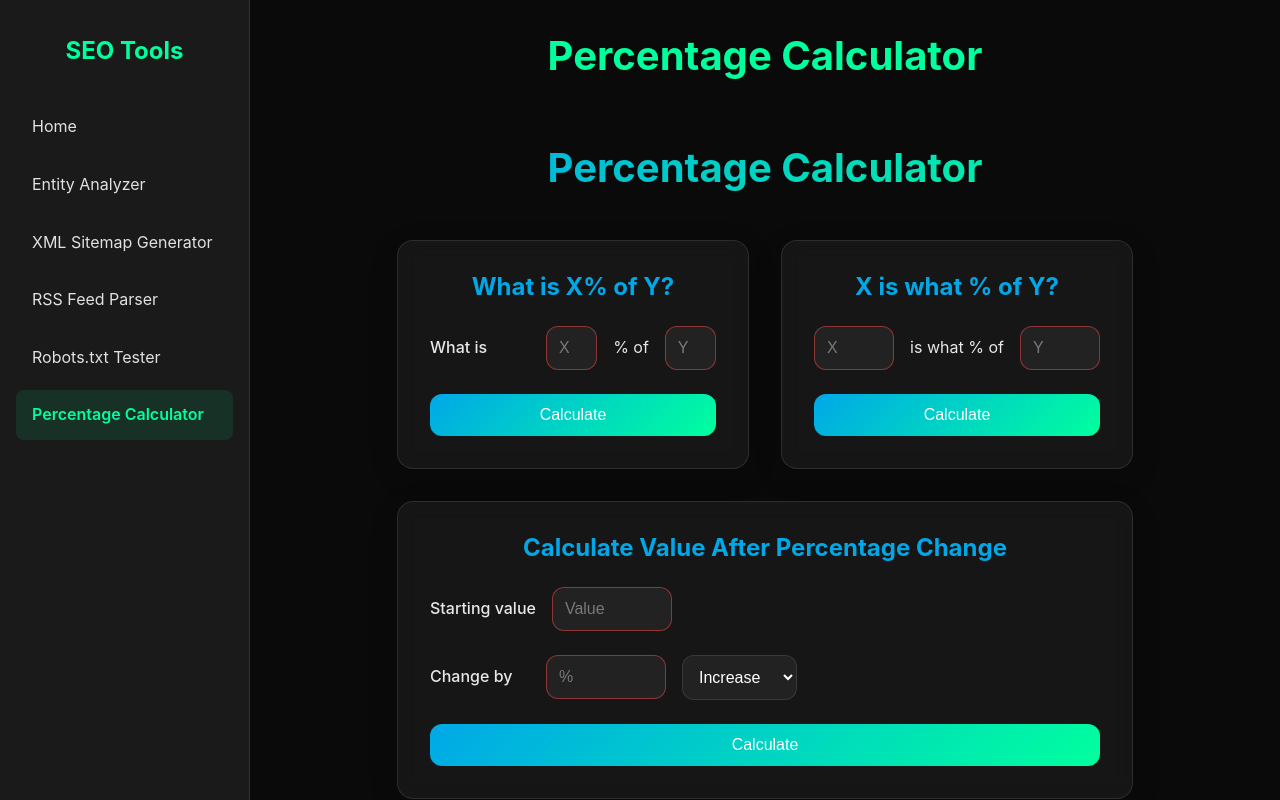
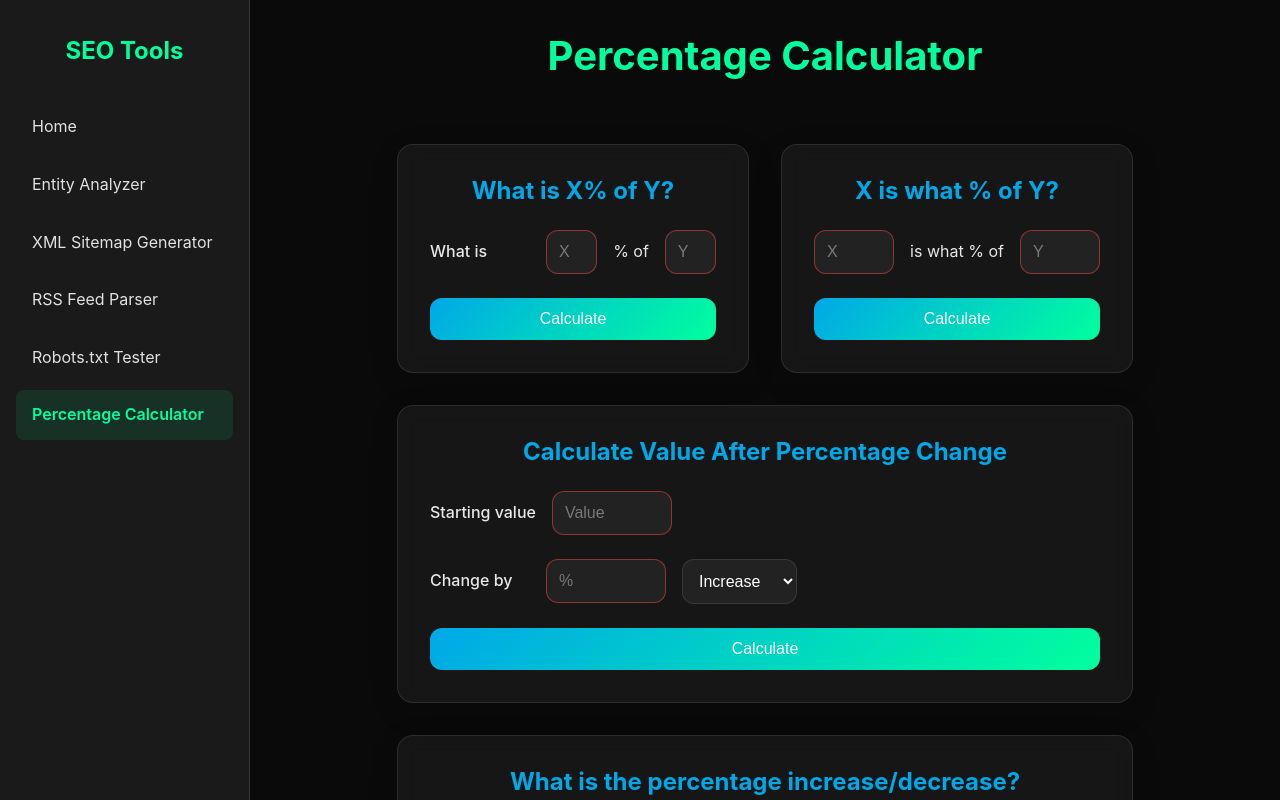
Before and after one commit to ajnieves/seo-tools, a Next.js app: page /percentage-calculator in a window 1280 px wide. Shown: the top 800 px of the page. Built offline with nearby package versions, Linux system fonts and the light colour scheme.

Commit message:
fix: Remove duplicate heading from Calculator component

```diff
--- a/src/components/Calculator.tsx
+++ b/src/components/Calculator.tsx
@@ -1,8 +1,8 @@
 'use client';
 import { useState, FormEvent } from 'react';
 import styled from '@emotion/styled';
-import Button from '@/components/Button';
-import PercentageDifferenceCalculator from '@/components/PercentageDifferenceCalculator';
+import Button from './Button';
+import PercentageDifferenceCalculator from './PercentageDifferenceCalculator';
 
 const Container = styled.div`
   max-width: 900px;
@@ -11,20 +11,6 @@ const Container = styled.div`
 
   @media (min-width: 768px) {
     padding: 2rem;
-  }
-`;
-
-const Title = styled.h1`
-  font-size: 2rem;
-  margin-bottom: 2rem;
-  background: linear-gradient(135deg, #00a8e8, #00ff9d);
-  -webkit-background-clip: text;
-  -webkit-text-fill-color: transparent;
-  text-align: center;
-
-  @media (min-width: 768px) {
-    font-size: 2.5rem;
-    margin-bottom: 3rem;
   }
 `;
 
@@ -231,8 +217,6 @@ export default function Calculator() {
 
   return (
     <Container>
-      <Title>Percentage Calculator</Title>
-
       <Grid>
         <CalculatorSection>
           <SectionTitle>What is X% of Y?</SectionTitle>
--- a/src/components/EntityAnalyzer.tsx
+++ b/src/components/EntityAnalyzer.tsx
@@ -19,11 +19,11 @@ const Container = styled.div`
   margin: 0 auto;
 `;
 
-const Title = styled.h1`
+const Title = styled.h2`
   color: var(--primary-color);
   margin-bottom: 2rem;
   text-align: center;
-  font-size: 2.5rem;
+  font-size: 2.2rem;
   letter-spacing: -0.02em;
 `;
 
@@ -190,7 +190,7 @@ export default function EntityAnalyzer() {
 
   return (
     <Container>
-      <Title>Entity Analyzer</Title>
+      <Title>Analyze Content</Title>
 
       <Form onSubmit={handleSubmit}>
         <Input
```
